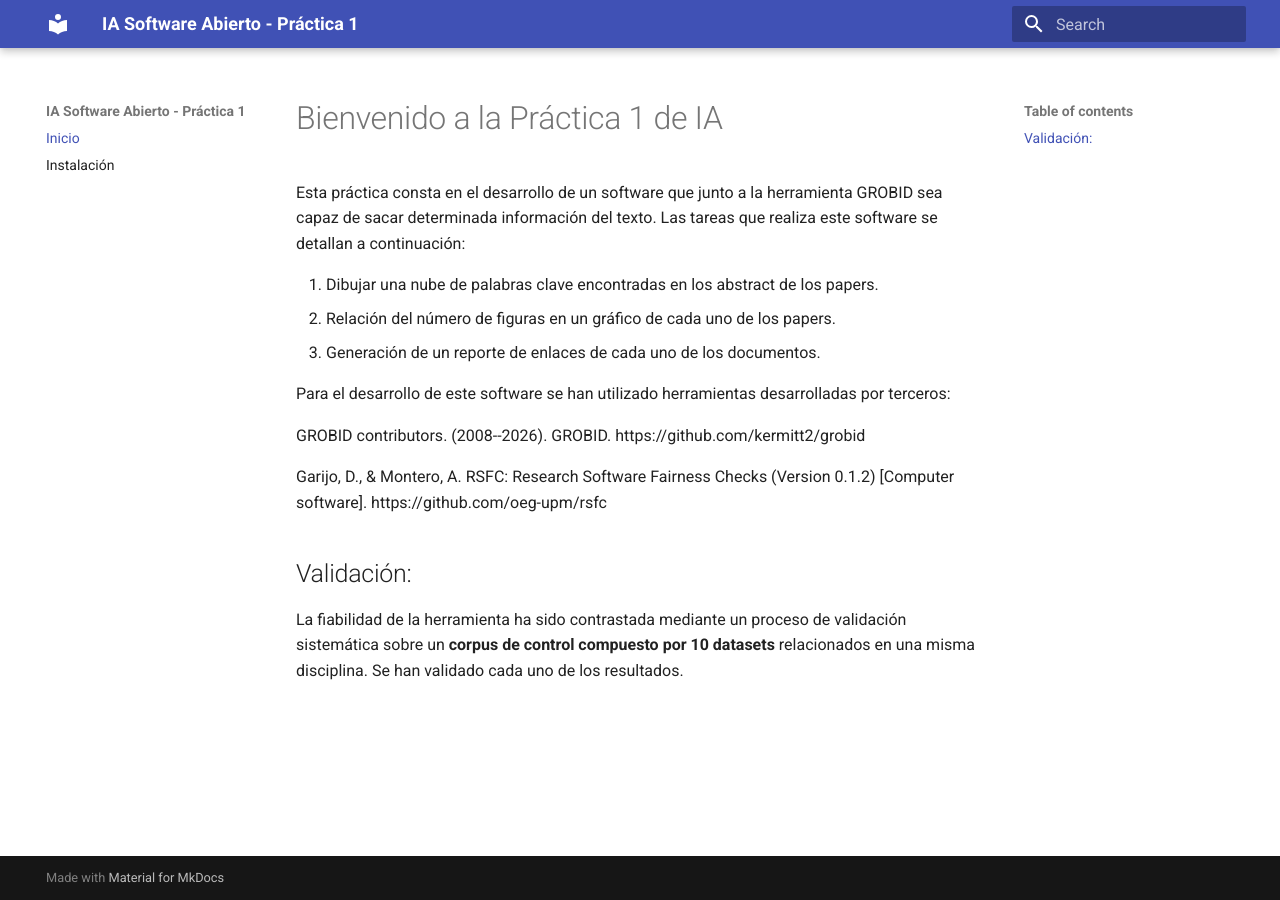
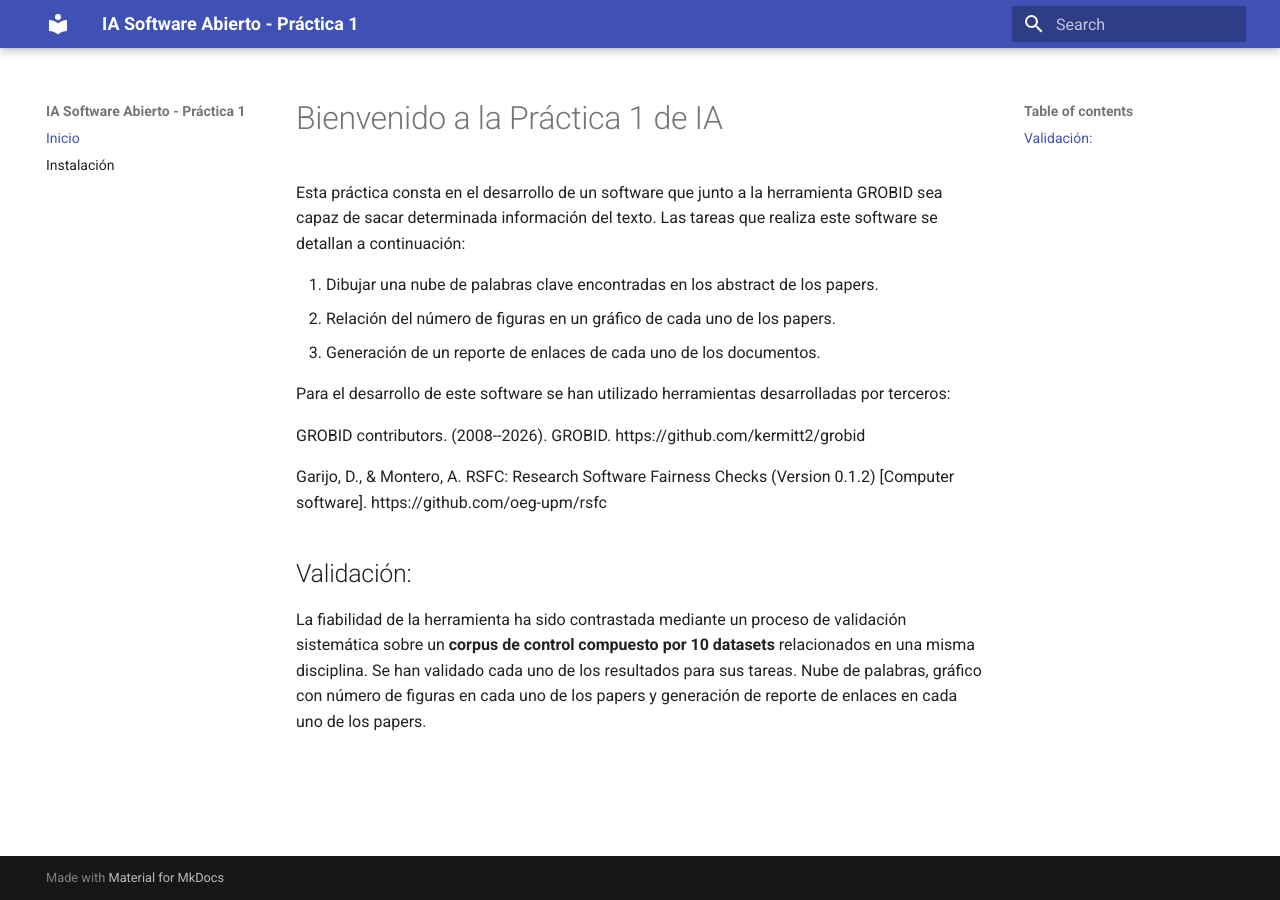
Before and after one commit to alejandro-f-d/practica-1-inteligencia-artificial-software-abierto, an MkDocs documentation site: the page built from docs/index.md, in a window 1280 px wide. Built offline with MkDocs 1.6.1 and Material for MkDocs 9.7.7, drawn with Linux system fonts in a browser that asks for light colours.

Commit message:
Updated validación on index.

```diff
--- a/docs/index.md
+++ b/docs/index.md
@@ -14,4 +14,4 @@ Garijo, D., & Montero, A. RSFC: Research Software Fairness Checks (Version 0.1.2
 
 ## Validación:
 
-La fiabilidad de la herramienta ha sido contrastada mediante un proceso de validación sistemática sobre un **corpus de control compuesto por 10 datasets** relacionados en una misma disciplina. Se han validado cada uno de los resultados.
+La fiabilidad de la herramienta ha sido contrastada mediante un proceso de validación sistemática sobre un **corpus de control compuesto por 10 datasets** relacionados en una misma disciplina. Se han validado cada uno de los resultados para sus tareas. Nube de palabras, gráfico con número de figuras en cada uno de los papers y generación de reporte de enlaces en cada uno de los papers.
```
